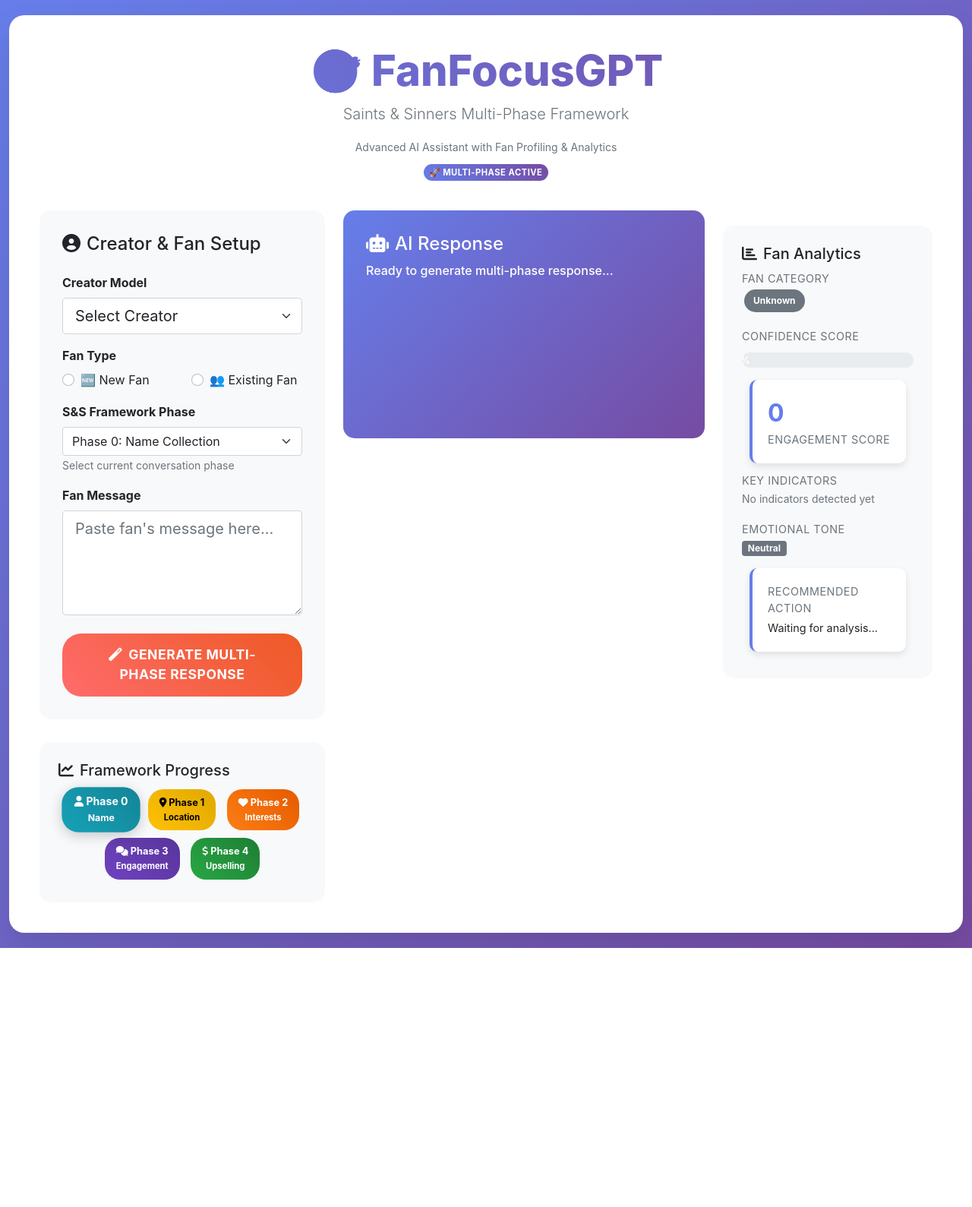
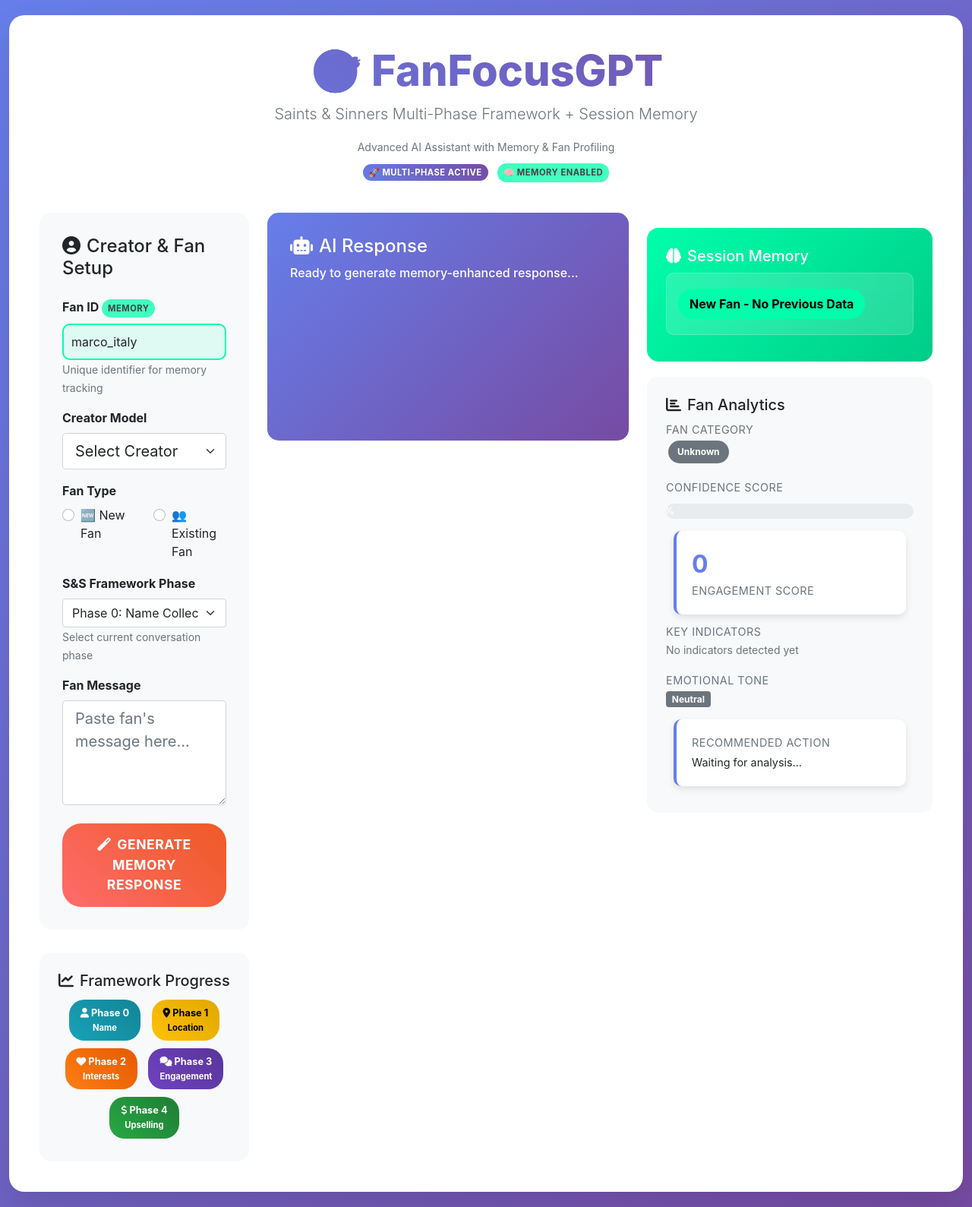
Before and after one commit to Nemesys87/fanfocus-ss-bot, a Flask app: page / in a window 1280 px wide. Shown: the whole page at 76% size. Before the commit the page ends 1248 px from the top, so only its background shows below. Run offline with Flask 3, Linux system fonts and the light colour scheme.

Commit message:
Update index.html

```diff
--- a/templates/index.html
+++ b/templates/index.html
@@ -3,7 +3,7 @@
 <head>
     <meta charset="UTF-8">
     <meta name="viewport" content="width=device-width, initial-scale=1.0">
-    <title>FanFocusGPT - Saints & Sinners Multi-Phase Framework</title>
+    <title>FanFocusGPT - Saints & Sinners Multi-Phase + Memory</title>
     <link href="https://cdn.jsdelivr.net/npm/bootstrap@5.1.3/dist/css/bootstrap.min.css" rel="stylesheet">
     <link href="https://cdnjs.cloudflare.com/ajax/libs/font-awesome/6.0.0/css/all.min.css" rel="stylesheet">
     <style>
@@ -14,6 +14,7 @@
             --ss-warning: #ffc107;
             --ss-danger: #dc3545;
             --ss-info: #17a2b8;
+            --memory-glow: #00ffaa;
         }
 
         body {
@@ -27,7 +28,7 @@
             border-radius: 20px;
             padding: 40px;
             margin: 20px auto;
-            max-width: 1400px;
+            max-width: 1600px;
             box-shadow: 0 20px 40px rgba(0,0,0,0.1);
         }
 
@@ -64,6 +65,57 @@
             border-radius: 15px;
             padding: 25px;
             margin-top: 20px;
+        }
+
+        /* Memory Section Styles */
+        .memory-section {
+            background: linear-gradient(135deg, #00ffaa 0%, #00cc88 100%);
+            border-radius: 15px;
+            padding: 25px;
+            margin-top: 20px;
+            color: white;
+        }
+
+        .memory-card {
+            background: rgba(255, 255, 255, 0.15);
+            border-radius: 10px;
+            padding: 15px;
+            margin: 10px 0;
+            backdrop-filter: blur(10px);
+            border: 1px solid rgba(255, 255, 255, 0.2);
+        }
+
+        .memory-indicator {
+            display: inline-block;
+            padding: 4px 8px;
+            background: var(--memory-glow);
+            color: #000;
+            border-radius: 12px;
+            font-size: 0.7rem;
+            font-weight: bold;
+            text-transform: uppercase;
+            letter-spacing: 0.5px;
+            animation: memoryPulse 2s infinite;
+        }
+
+        @keyframes memoryPulse {
+            0%, 100% { opacity: 1; }
+            50% { opacity: 0.7; }
+        }
+
+        .returning-fan-alert {
+            background: linear-gradient(45deg, var(--memory-glow), #00ff88);
+            color: #000;
+            border-radius: 10px;
+            padding: 15px;
+            margin: 15px 0;
+            border-left: 4px solid #00aa66;
+            animation: memoryGlow 3s infinite;
+        }
+
+        @keyframes memoryGlow {
+            0%, 100% { box-shadow: 0 0 5px rgba(0, 255, 170, 0.3); }
+            50% { box-shadow: 0 0 20px rgba(0, 255, 170, 0.6); }
         }
 
         .btn-generate {
@@ -104,6 +156,11 @@
             word-wrap: break-word;
             font-size: 1.1rem;
             line-height: 1.6;
+        }
+
+        .memory-enhanced-response {
+            border-left-color: var(--memory-glow);
+            background: rgba(0, 255, 170, 0.1);
         }
 
         .error {
@@ -194,6 +251,10 @@
             font-weight: bold;
         }
 
+        .memory-boosted {
+            background: linear-gradient(45deg, var(--memory-glow), #00cc88) !important;
+        }
+
         /* Analytics Cards */
         .analytics-card {
             background: white;
@@ -245,17 +306,26 @@
             letter-spacing: 0.5px;
         }
 
-        .phase-selector {
-            background: white;
+        .fan-id-input {
+            background: rgba(0, 255, 170, 0.1);
+            border: 2px solid var(--memory-glow);
             border-radius: 10px;
-            padding: 15px;
-            margin: 15px 0;
-            border: 2px solid #e9ecef;
+            padding: 10px;
         }
 
-        .phase-selector.active {
-            border-color: var(--ss-primary);
-            background: linear-gradient(135deg, rgba(102, 126, 234, 0.1), rgba(118, 75, 162, 0.1));
+        .fan-id-input:focus {
+            box-shadow: 0 0 10px rgba(0, 255, 170, 0.3);
+            border-color: var(--memory-glow);
+        }
+
+        .interaction-counter {
+            background: var(--memory-glow);
+            color: #000;
+            padding: 8px 15px;
+            border-radius: 20px;
+            font-weight: bold;
+            display: inline-block;
+            margin: 5px 0;
         }
     </style>
 </head>
@@ -264,18 +334,27 @@
         <div class="main-container">
             <div class="header-section">
                 <h1 class="display-4">🎯 FanFocusGPT</h1>
-                <p class="lead text-muted">Saints & Sinners Multi-Phase Framework</p>
-                <small class="text-muted">Advanced AI Assistant with Fan Profiling & Analytics</small>
+                <p class="lead text-muted">Saints & Sinners Multi-Phase Framework + Session Memory</p>
+                <small class="text-muted">Advanced AI Assistant with Memory & Fan Profiling</small>
                 <div class="mt-2">
                     <span class="framework-badge">🚀 Multi-Phase Active</span>
+                    <span class="memory-indicator ms-2">🧠 Memory Enabled</span>
                 </div>
             </div>
 
             <div class="row">
                 <!-- Left Column: Input & Phase Control -->
-                <div class="col-lg-4">
+                <div class="col-lg-3">
                     <div class="form-section">
                         <h4 class="mb-4"><i class="fas fa-user-circle me-2"></i>Creator & Fan Setup</h4>
+
+                        <div class="mb-3">
+                            <label class="form-label fw-bold">Fan ID <span class="memory-indicator">Memory</span></label>
+                            <input type="text" class="form-control fan-id-input" id="fan_id"
+                                placeholder="e.g., marco_italy, sarah_gamer..."
+                                value="marco_italy">
+                            <small class="text-muted">Unique identifier for memory tracking</small>
+                        </div>
 
                         <div class="mb-3">
                             <label class="form-label fw-bold">Creator Model</label>
@@ -326,7 +405,7 @@
                         </div>
 
                         <button type="button" class="btn btn-generate" id="generate-btn">
-                            <i class="fas fa-magic me-2"></i>Generate Multi-Phase Response
+                            <i class="fas fa-magic me-2"></i>Generate Memory Response
                         </button>
                     </div>
 
@@ -358,7 +437,13 @@
                     <div class="response-section">
                         <h4><i class="fas fa-robot me-2"></i>AI Response</h4>
 
-                        <div class="status-display" id="status-display">Ready to generate multi-phase response...</div>
+                        <div class="status-display" id="status-display">Ready to generate memory-enhanced response...</div>
+
+                        <!-- Returning Fan Alert -->
+                        <div class="returning-fan-alert" id="returning-fan-alert" style="display: none;">
+                            <i class="fas fa-brain me-2"></i><strong>Returning Fan Detected!</strong>
+                            <div id="returning-fan-details"></div>
+                        </div>
 
                         <!-- Upselling Alert -->
                         <div class="upselling-alert" id="upselling-alert" style="display: none;">
@@ -386,8 +471,27 @@
                     </div>
                 </div>
 
-                <!-- Right Column: Analytics & Insights -->
-                <div class="col-lg-3">
+                <!-- Right Column: Analytics & Memory -->
+                <div class="col-lg-4">
+                    <!-- Memory Section -->
+                    <div class="memory-section">
+                        <h5><i class="fas fa-brain me-2"></i>Session Memory</h5>
+
+                        <div id="memory-status" class="memory-card">
+                            <div class="interaction-counter" id="interaction-counter">
+                                New Fan - No Previous Data
+                            </div>
+                        </div>
+
+                        <div id="known-info" class="memory-card" style="display: none;">
+                            <h6><i class="fas fa-user-tag me-1"></i>Known Information</h6>
+                            <div id="known-name"><strong>Name:</strong> <span class="text-muted">Unknown</span></div>
+                            <div id="known-location"><strong>Location:</strong> <span class="text-muted">Unknown</span></div>
+                            <div id="known-interests"><strong>Interests:</strong> <span class="text-muted">None detected</span></div>
+                        </div>
+                    </div>
+
+                    <!-- Analytics Section -->
                     <div class="analytics-section">
                         <h5><i class="fas fa-chart-bar me-2"></i>Fan Analytics</h5>
 
@@ -445,6 +549,7 @@
     <script>
         let finalResponse = '';
         let currentFrameworkData = {};
+        let currentMemoryData = {};
 
         // Status update function
         function updateStatus(message) {
@@ -453,24 +558,92 @@
         }
 
         // Show response function
-        function showResponse(text, isError = false) {
+        function showResponse(text, isError = false, memoryEnhanced = false) {
             const responseDiv = document.getElementById('ai-response');
             responseDiv.textContent = text;
             responseDiv.style.display = 'block';
 
             if (isError) {
                 responseDiv.classList.add('error');
+                responseDiv.classList.remove('memory-enhanced-response');
                 document.getElementById('copy-btn').style.display = 'none';
             } else {
                 responseDiv.classList.remove('error');
+                if (memoryEnhanced) {
+                    responseDiv.classList.add('memory-enhanced-response');
+                }
                 document.getElementById('copy-btn').style.display = 'block';
                 finalResponse = text;
             }
         }
 
-        // Update analytics display
-        function updateAnalytics(framework, analytics) {
+        // Update memory display
+        function updateMemoryDisplay(memoryData) {
+            currentMemoryData = memoryData;
+
+            const interactionCounter = document.getElementById('interaction-counter');
+            const knownInfo = document.getElementById('known-info');
+            const returningFanAlert = document.getElementById('returning-fan-alert');
+
+            if (memoryData.returning_fan) {
+                interactionCounter.textContent = `${memoryData.total_interactions} Previous Interactions`;
+                interactionCounter.style.background = 'var(--memory-glow)';
+
+                // Show returning fan alert
+                const returningDetails = document.getElementById('returning-fan-details');
+                returningDetails.innerHTML = `
+                    Welcome back! We have ${memoryData.total_interactions} previous interactions on record.
+                    Memory enhancement active for personalized responses.
+                `;
+                returningFanAlert.style.display = 'block';
+
+                // Update known information
+                updateKnownInfo(memoryData);
+                knownInfo.style.display = 'block';
+            } else {
+                interactionCounter.textContent = 'New Fan - Building Memory';
+                interactionCounter.style.background = '#6c757d';
+                returningFanAlert.style.display = 'none';
+                knownInfo.style.display = 'none';
+            }
+        }
+
+        function updateKnownInfo(memoryData) {
+            const knownName = document.getElementById('known-name');
+            const knownLocation = document.getElementById('known-location');
+            const knownInterests = document.getElementById('known-interests');
+
+            // Update name
+            if (memoryData.known_name) {
+                knownName.innerHTML = `<strong>Name:</strong> <span style="color: var(--memory-glow);">${memoryData.known_name}</span>`;
+            } else {
+                knownName.innerHTML = '<strong>Name:</strong> <span class="text-muted">Unknown</span>';
+            }
+
+            // Update location
+            if (memoryData.known_location) {
+                knownLocation.innerHTML = `<strong>Location:</strong> <span style="color: var(--memory-glow);">${memoryData.known_location}</span>`;
+            } else {
+                knownLocation.innerHTML = '<strong>Location:</strong> <span class="text-muted">Unknown</span>';
+            }
+
+            // Update interests
+            if (memoryData.known_interests && memoryData.known_interests.length > 0) {
+                const interestsBadges = memoryData.known_interests.map(interest =>
+                    `<span class="badge" style="background: var(--memory-glow); color: #000; margin: 2px;">${interest}</span>`
+                ).join('');
+                knownInterests.innerHTML = `<strong>Interests:</strong> ${interestsBadges}`;
+            } else {
+                knownInterests.innerHTML = '<strong>Interests:</strong> <span class="text-muted">None detected</span>';
+            }
+        }
+
+        // Update analytics display (enhanced with memory)
+        function updateAnalytics(framework, analytics, memory) {
             currentFrameworkData = { framework, analytics };
+
+            // Update memory display
+            updateMemoryDisplay(memory);
 
             // Update phase indicators
             updatePhaseIndicators(framework.current_phase, framework.suggested_next_phase);
@@ -478,8 +651,8 @@
             // Update fan category
             updateFanCategory(framework.fan_category);
 
-            // Update confidence score
-            updateConfidenceScore(framework.confidence_score);
+            // Update confidence score (with memory boost visualization)
+            updateConfidenceScore(framework.confidence_score, analytics.memory_boost);
 
             // Update engagement score
             document.getElementById('engagement-score').textContent = analytics.engagement_score || 0;
@@ -495,7 +668,7 @@
 
             // Show upselling alert if detected
             if (framework.upselling_opportunity) {
-                showUpsellingAlert(framework.fan_category);
+                showUpsellingAlert(framework.fan_category, memory.returning_fan);
             } else {
                 document.getElementById('upselling-alert').style.display = 'none';
             }
@@ -533,19 +706,27 @@
             categoryDisplay.innerHTML = `<span class="fan-category category-${category}">${categoryNames[category] || category}</span>`;
         }
 
-        function updateConfidenceScore(score) {
+        function updateConfidenceScore(score, memoryBoost) {
             const fill = document.getElementById('confidence-fill');
             const percentage = Math.min(100, Math.max(0, score));
             fill.style.width = percentage + '%';
             fill.textContent = percentage + '%';
 
+            // Add memory boost visual indicator
+            if (memoryBoost) {
+                fill.classList.add('memory-boosted');
+                fill.textContent += ' 🧠';
+            } else {
+                fill.classList.remove('memory-boosted');
+            }
+
             // Color coding based on score
             if (percentage >= 80) {
-                fill.style.background = 'linear-gradient(45deg, #28a745, #20c997)';
+                if (!memoryBoost) fill.style.background = 'linear-gradient(45deg, #28a745, #20c997)';
             } else if (percentage >= 60) {
-                fill.style.background = 'linear-gradient(45deg, #ffc107, #e0a800)';
+                if (!memoryBoost) fill.style.background = 'linear-gradient(45deg, #ffc107, #e0a800)';
             } else {
-                fill.style.background = 'linear-gradient(45deg, #dc3545, #c82333)';
+                if (!memoryBoost) fill.style.background = 'linear-gradient(45deg, #dc3545, #c82333)';
             }
         }
 
@@ -561,168 +742,4 @@
         }
 
         function updateEmotionalTone(tone) {
-            const toneDisplay = document.getElementById('emotional-tone');
-            const toneConfig = {
-                'positive': { class: 'bg-success', text: '😊 Positive' },
-                'negative': { class: 'bg-danger', text: '😔 Negative' },
-                'neutral': { class: 'bg-secondary', text: '😐 Neutral' }
-            };
-
-            const config = toneConfig[tone] || toneConfig.neutral;
-            toneDisplay.innerHTML = `<span class="badge ${config.class}">${config.text}</span>`;
-        }
-
-        function showUpsellingAlert(category) {
-            const alert = document.getElementById('upselling-alert');
-            const details = document.getElementById('upselling-details');
-
-            const messages = {
-                'big_spender': 'Fan shows premium interest patterns - perfect for exclusive content offers!',
-                'emotional': 'Fan seeking connection - ideal for GFE packages and personal content!',
-                'visual': 'Fan focused on visuals - great opportunity for photo sets and custom content!',
-                'interactive': 'Fan wants interaction - perfect for video calls and live sessions!',
-                'default': 'Fan showing interest in premium content - capitalize on this opportunity!'
-            };
-
-            details.textContent = messages[category] || messages.default;
-            alert.style.display = 'block';
-        }
-
-        function showFrameworkInfo(framework) {
-            const info = document.getElementById('framework-info');
-            const phaseInfo = document.getElementById('phase-info');
-            const categoryInfo = document.getElementById('category-info');
-            const nextAction = document.getElementById('next-action');
-
-            phaseInfo.innerHTML = `<strong>Phase ${framework.current_phase}:</strong> ${framework.phase_name}`;
-            categoryInfo.innerHTML = `<strong>Category:</strong> ${framework.fan_category}`;
-
-            if (framework.current_phase != framework.suggested_next_phase) {
-                nextAction.innerHTML = `<strong>⬆️ Progress to Phase ${framework.suggested_next_phase}</strong>`;
-                nextAction.style.color = '#28a745';
-            } else {
-                nextAction.innerHTML = `<strong>Continue current phase strategy</strong>`;
-                nextAction.style.color = '#ffc107';
-            }
-
-            info.style.display = 'block';
-        }
-
-        // Copy function
-        document.getElementById('copy-btn').addEventListener('click', function() {
-            if (finalResponse) {
-                navigator.clipboard.writeText(finalResponse).then(() => {
-                    this.innerHTML = '<i class="fas fa-check me-1"></i>Copied!';
-                    this.style.background = 'rgba(40, 167, 69, 0.8)';
-                    setTimeout(() => {
-                        this.innerHTML = '<i class="fas fa-copy me-1"></i>Copy Response';
-                        this.style.background = 'rgba(255, 255, 255, 0.25)';
-                    }, 2000);
-                }).catch(err => {
-                    alert('Copy failed. Select and copy manually.');
-                });
-            }
-        });
-
-        // Phase selector change handler
-        document.getElementById('current_phase').addEventListener('change', function() {
-            updatePhaseIndicators(this.value, this.value);
-        });
-
-        // Generate button click handler
-        document.getElementById('generate-btn').addEventListener('click', async function() {
-            console.log('Generate Multi-Phase Response clicked');
-
-            // Get form values
-            const creator = document.getElementById('creator').value;
-            const fanTypeEl = document.querySelector('input[name="fan_type"]:checked');
-            const fanMessage = document.getElementById('fan_message').value;
-            const currentPhase = parseInt(document.getElementById('current_phase').value);
-
-            console.log('Values:', { creator, fanType: fanTypeEl?.value, fanMessage: fanMessage?.substring(0, 50), currentPhase });
-
-            // Validation
-            if (!creator) {
-                alert('Please select a creator');
-                return;
-            }
-
-            if (!fanTypeEl) {
-                alert('Please select fan type');
-                return;
-            }
-
-            if (!fanMessage.trim()) {
-                alert('Please enter fan message');
-                return;
-            }
-
-            // Disable button and show loading
-            this.disabled = true;
-            this.innerHTML = '<i class="fas fa-spinner fa-spin me-2"></i>Analyzing...';
-
-            // Hide previous response
-            document.getElementById('ai-response').style.display = 'none';
-            document.getElementById('copy-btn').style.display = 'none';
-            document.getElementById('framework-info').style.display = 'none';
-            document.getElementById('upselling-alert').style.display = 'none';
-
-            updateStatus('🚀 Analyzing with S&S Framework...');
-
-            const requestData = {
-                creator: creator,
-                fan_type: fanTypeEl.value,
-                fan_message: fanMessage.trim(),
-                current_phase: currentPhase
-            };
-
-            console.log('Sending Multi-Phase request:', requestData);
-
-            try {
-                const response = await fetch('/api/generate_response', {
-                    method: 'POST',
-                    headers: {
-                        'Content-Type': 'application/json',
-                    },
-                    body: JSON.stringify(requestData)
-                });
-
-                console.log('Response status:', response.status);
-
-                if (!response.ok) {
-                    throw new Error(`HTTP ${response.status}: ${response.statusText}`);
-                }
-
-                const data = await response.json();
-                console.log('Multi-Phase Response data:', data);
-
-                if (data.success) {
-                    showResponse(data.response);
-                    updateAnalytics(data.framework, data.analytics);
-                    updateStatus(`✅ Multi-Phase response by ${data.creator} - Phase ${data.framework.current_phase}`);
-                } else {
-                    showResponse(`Error: ${data.error}`, true);
-                    updateStatus('❌ Failed to generate response');
-                }
-
-            } catch (error) {
-                console.error('Request failed:', error);
-                showResponse(`Network Error: ${error.message}`, true);
-                updateStatus('❌ Connection failed');
-            } finally {
-                // Re-enable button
-                this.disabled = false;
-                this.innerHTML = '<i class="fas fa-magic me-2"></i>Generate Multi-Phase Response';
-            }
-        });
-
-        // Initialize phase indicators
-        updatePhaseIndicators(0, 0);
-
-        // Prevent form submission if wrapped in form
-        document.addEventListener('submit', function(e) {
-            e.preventDefault();
-        });
-    </script>
-</body>
-</html>
+            const toneDisplay = document.getElementById('
```
